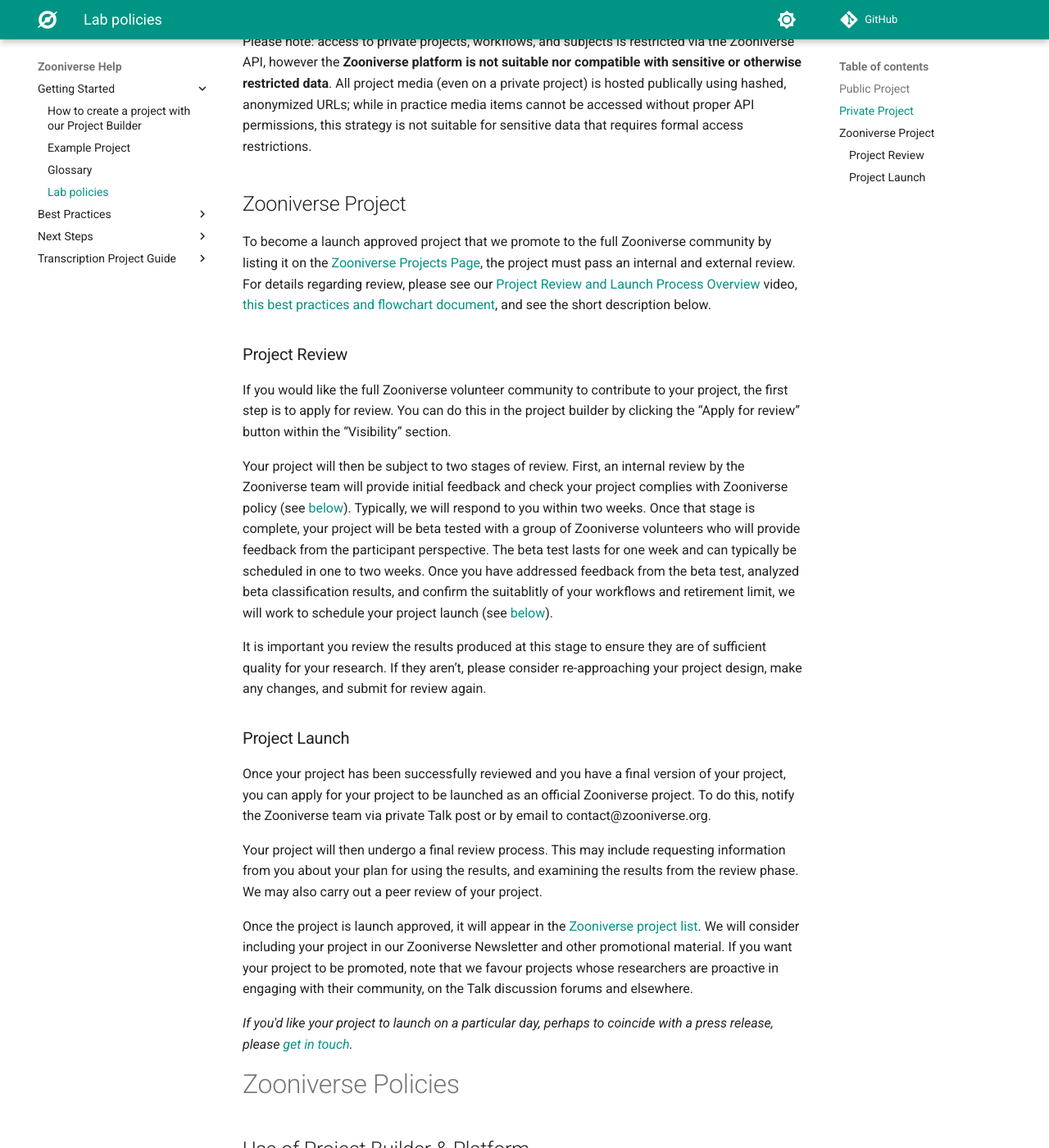
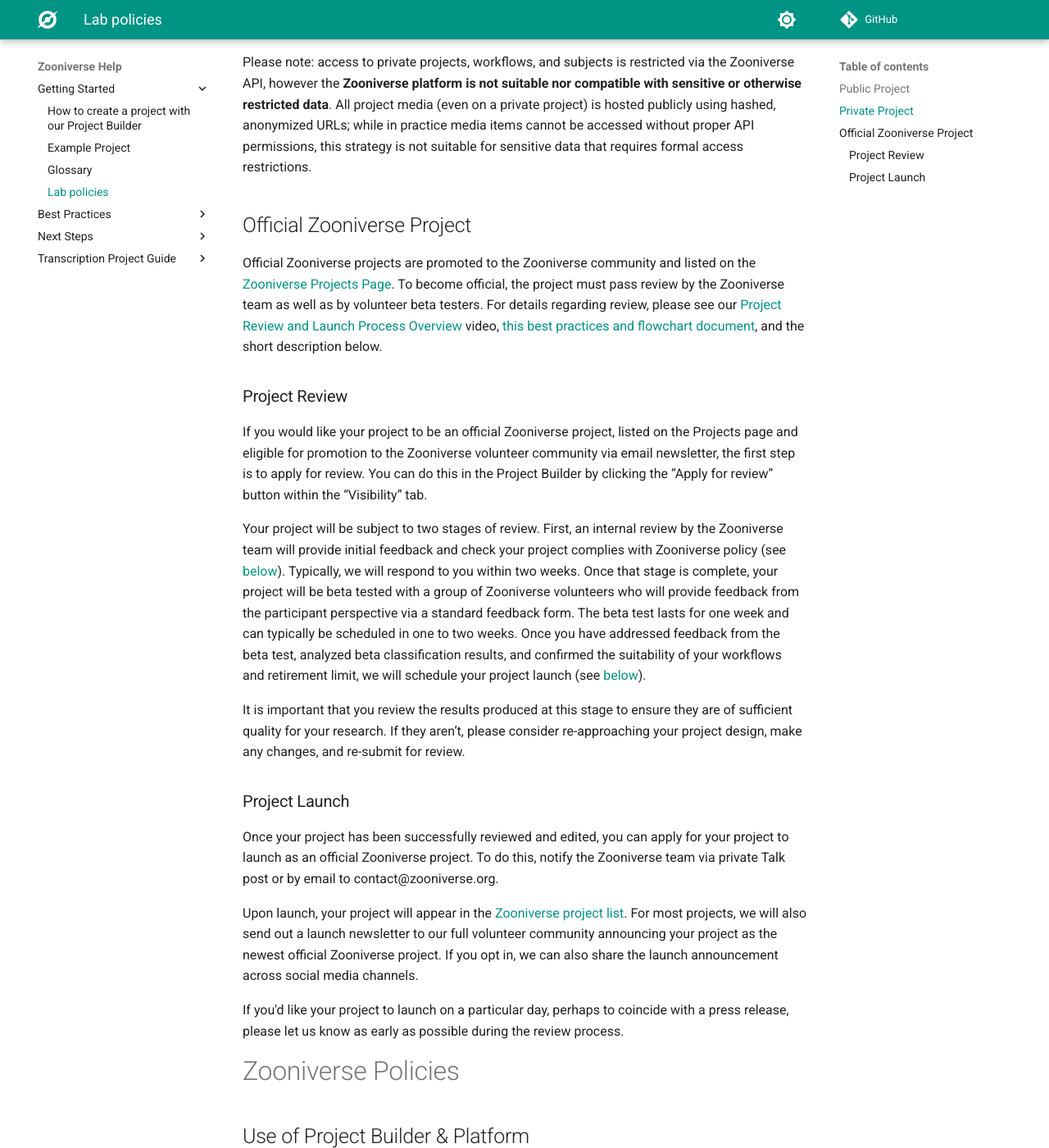
Before and after one commit to zooniverse/help, an MkDocs documentation site: the page built from docs/getting-started/lab-policies.md, in a window 1280 px wide and 1400 px high, scrolled down 1210 px. Shown: the whole window at 82% size. Built offline with MkDocs 1.6.1 and Material for MkDocs 9.7.7, drawn with Linux system fonts in a browser that asks for light colours; comment, search, counter and statistics services are not loaded; some of the changed text lies outside the part shown.

Commit message:
edits from Sam and Cliff re project types

```diff
--- a/docs/getting-started/lab-policies.md
+++ b/docs/getting-started/lab-policies.md
@@ -8,43 +8,41 @@
 
 1. Public Project
 2. Private Project
-3. Zooniverse Project
+3. Official Zooniverse Project
 
 Each of these project states is discussed below.
 &nbsp;
 
 ## Public Project
-Do you have your own crowd of volunteers, or only want members of your collaboration to classify your data? When your project visibility is set to "public", anyone can visit your project page and participate, but it is up to you to share your project URL with those you want to take part. The project is not listed on the Zooniverse Projects page (https://www.zooniverse.org/projects) unless the project is launch approved (see [Zooniverse Project](#zooniverse-project) below), so public projects are not easily discoverable other than through promotion by project team.
+Do you have your own crowd of volunteers, or only want members of your collaboration to classify your data? When your project visibility is set to "public", anyone can access your project page and participate, but it is up to you to share your project URL with those you want to take part. The project is not listed on the Zooniverse Projects page (https://www.zooniverse.org/projects) unless the project has completed the Zooniverse review process (see [Official Zooniverse Project](#official-zooniverse-project) below). Public projects are not easily discoverable other than through promotion by project team.
 
-This option does not require project review by the Zooniverse team, but a banner reminding users that the project is not a reviewed and launch approved Zooniverse project will be displayed. If you wish to pursue an intermediate level of promotion (e.g., you are happy for the project to undergo review, but don't want the project listed on the Zooniverse Projects page), please [get in touch](https://www.zooniverse.org/about#contact).
+This option does not require project review by the Zooniverse team. However, unofficial projects display a permanent banner reminding users that the project has not gone through Zooniverse review. If you wish to pursue an intermediate level of promotion (e.g., you would like your project to be reviewed, but don't want the project listed on the Zooniverse Projects page), please [get in touch](https://www.zooniverse.org/about#contact).
 
 Please note, there is a limit of 10,000 subject uploads per user. Please [contact us](https://www.zooniverse.org/about#contact) if you'd like to upload more.
 &nbsp;
 
 ## Private Project
-A research team may restrict access to a project such that only logged in users whose Zooniverse accounts have a project role (e.g., collaborator or tester) can access project pages or classify on any workflow. This solution provides a greater level of privacy to teams who wish to use the Zooniverse interface for internal purposes, but is only practical in cases where the number of participants will be <<100 individuals, due to the need to add a project role for each user via the Project Builder's collaborators page.
+A research team may restrict access to a project so that it is only accessible to logged-in users who are members of the project team (e.g. Collaborator or Tester). This solution provides a greater level of privacy to teams who wish to use the Zooniverse interface for internal purposes, but it is only practical in cases where the number of participants will be <<100 individuals, due to the need to manually add a project role for each user via the Collaborators tab of the Project Builder.
 
-Please note: access to private projects, workflows, and subjects is restricted via the Zooniverse API, however the **Zooniverse platform is not suitable nor compatible with sensitive or otherwise restricted data**. All project media (even on a private project) is hosted publically using hashed, anonymized URLs; while in practice media items cannot be accessed without proper API permissions, this strategy is not suitable for sensitive data that requires formal access restrictions.
+Please note: access to private projects, workflows, and subjects is restricted via the Zooniverse API, however the **Zooniverse platform is not suitable nor compatible with sensitive or otherwise restricted data**. All project media (even on a private project) is hosted publicly using hashed, anonymized URLs; while in practice media items cannot be accessed without proper API permissions, this strategy is not suitable for sensitive data that requires formal access restrictions.
 
-## Zooniverse Project
-To become a launch approved project that we promote to the full Zooniverse community by listing it on the [Zooniverse Projects Page](https://www.zooniverse.org/projects), the project must pass an internal and external review. For details regarding review, please see our [Project Review and Launch Process Overview](+tab+https://vimeo.com/534941470) video, [this best practices and flowchart document](https://docs.google.com/document/d/1SJmOdGmpzYGyKpSnFt_tEe_BZIc2Bzmc3kKlWw-gX68/edit?usp=sharing), and see the short description below.
+## Official Zooniverse Project
+Official Zooniverse projects are promoted to the Zooniverse community and listed on the [Zooniverse Projects Page](https://www.zooniverse.org/projects). To become official, the project must pass review by the Zooniverse team as well as by volunteer beta testers. For details regarding review, please see our [Project Review and Launch Process Overview](+tab+https://vimeo.com/534941470) video, [this best practices and flowchart document](https://docs.google.com/document/d/1SJmOdGmpzYGyKpSnFt_tEe_BZIc2Bzmc3kKlWw-gX68/edit?usp=sharing), and the short description below.
 
 ### Project Review
-If you would like the full Zooniverse volunteer community to contribute to your project, the first step is to apply for review. You can do this in the project builder by clicking the “Apply for review” button within the “Visibility” section.
+If you would like your project to be an official Zooniverse project, listed on the Projects page and eligible for promotion to the Zooniverse volunteer community via email newsletter, the first step is to apply for review. You can do this in the Project Builder by clicking the “Apply for review” button within the “Visibility” tab.
 
-Your project will then be subject to two stages of review. First, an internal review by the Zooniverse team will provide initial feedback and check your project complies with Zooniverse policy (see [below](#expectations-of-approved-projects)). Typically, we will respond to you within two weeks. Once that stage is complete, your project will be beta tested with a group of Zooniverse volunteers who will provide feedback from the participant perspective. The beta test lasts for one week and can typically be scheduled in one to two weeks. Once you have addressed feedback from the beta test, analyzed beta classification results, and confirm the suitablitly of your workflows and retirement limit, we will work to schedule your project launch (see [below](#project-launch)).
+Your project will be subject to two stages of review. First, an internal review by the Zooniverse team will provide initial feedback and check your project complies with Zooniverse policy (see [below](#expectations-of-approved-projects)). Typically, we will respond to you within two weeks. Once that stage is complete, your project will be beta tested with a group of Zooniverse volunteers who will provide feedback from the participant perspective via a standard feedback form. The beta test lasts for one week and can typically be scheduled in one to two weeks. Once you have addressed feedback from the beta test, analyzed beta classification results, and confirmed the suitability of your workflows and retirement limit, we will schedule your project launch (see [below](#project-launch)).
 
-It is important you review the results produced at this stage to ensure they are of sufficient quality for your research. If they aren’t, please consider re-approaching your project design, make any changes, and submit for review again.
+It is important that you review the results produced at this stage to ensure they are of sufficient quality for your research. If they aren’t, please consider re-approaching your project design, make any changes, and re-submit for review.
 &nbsp;
 
 ### Project Launch
-Once your project has been successfully reviewed and you have a final version of your project, you can apply for your project to be launched as an official Zooniverse project. To do this, notify the Zooniverse team via private Talk post or by email to contact@zooniverse.org.
+Once your project has been successfully reviewed and edited, you can apply for your project to launch as an official Zooniverse project. To do this, notify the Zooniverse team via private Talk post or by email to contact@zooniverse.org.
 
-Your project will then undergo a final review process. This may include requesting information from you about your plan for using the results, and examining the results from the review phase. We may also carry out a peer review of your project.
+Upon launch, your project will appear in the [Zooniverse project list](https://zooniverse.org/projects/). For most projects, we will also send out a launch newsletter to our full volunteer community announcing your project as the newest official Zooniverse project. If you opt in, we can also share the launch announcement across social media channels.
 
-Once the project is launch approved, it will appear in the [Zooniverse project list](https://zooniverse.org/projects/). We will consider including your project in our Zooniverse Newsletter and other promotional material. If you want your project to be promoted, note that we favour projects whose researchers are proactive in engaging with their community, on the Talk discussion forums and elsewhere.
-
-_If you'd like your project to launch on a particular day, perhaps to coincide with a press release, please [get in touch](https://zooniverse.org/about/contact)._
+If you'd like your project to launch on a particular day, perhaps to coincide with a press release, please let us know as early as possible during the review process.
 &nbsp;
 
 # Zooniverse Policies
```
